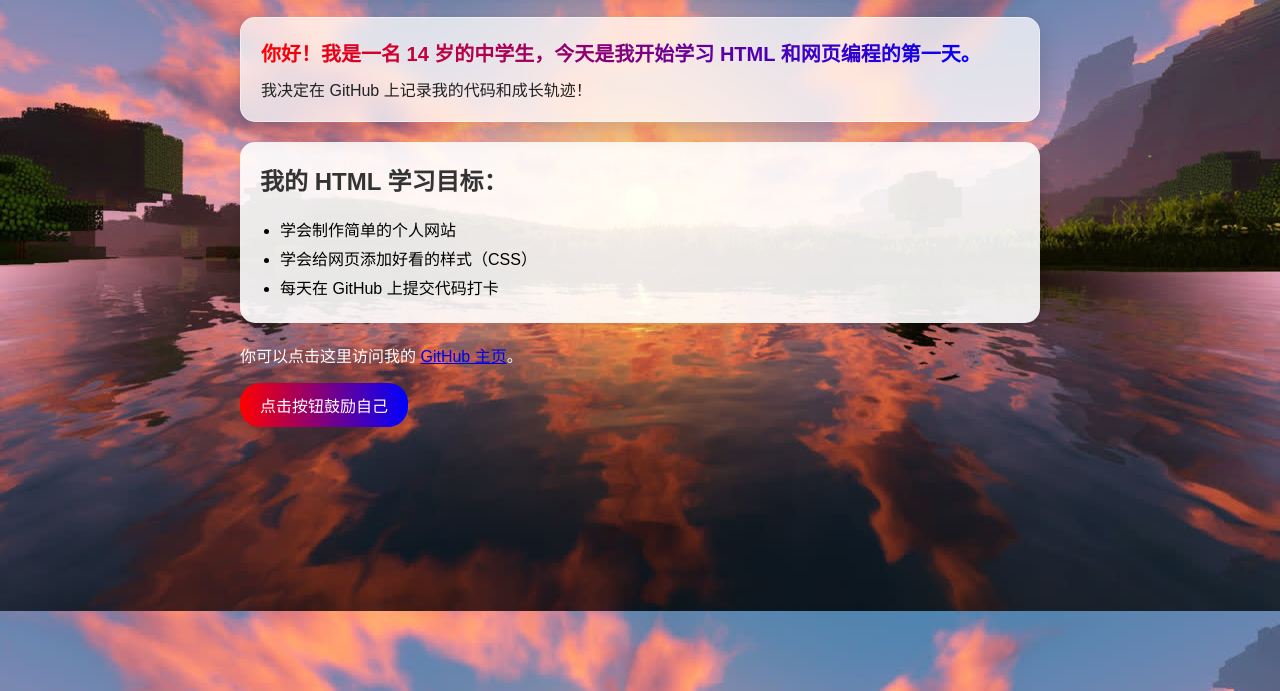
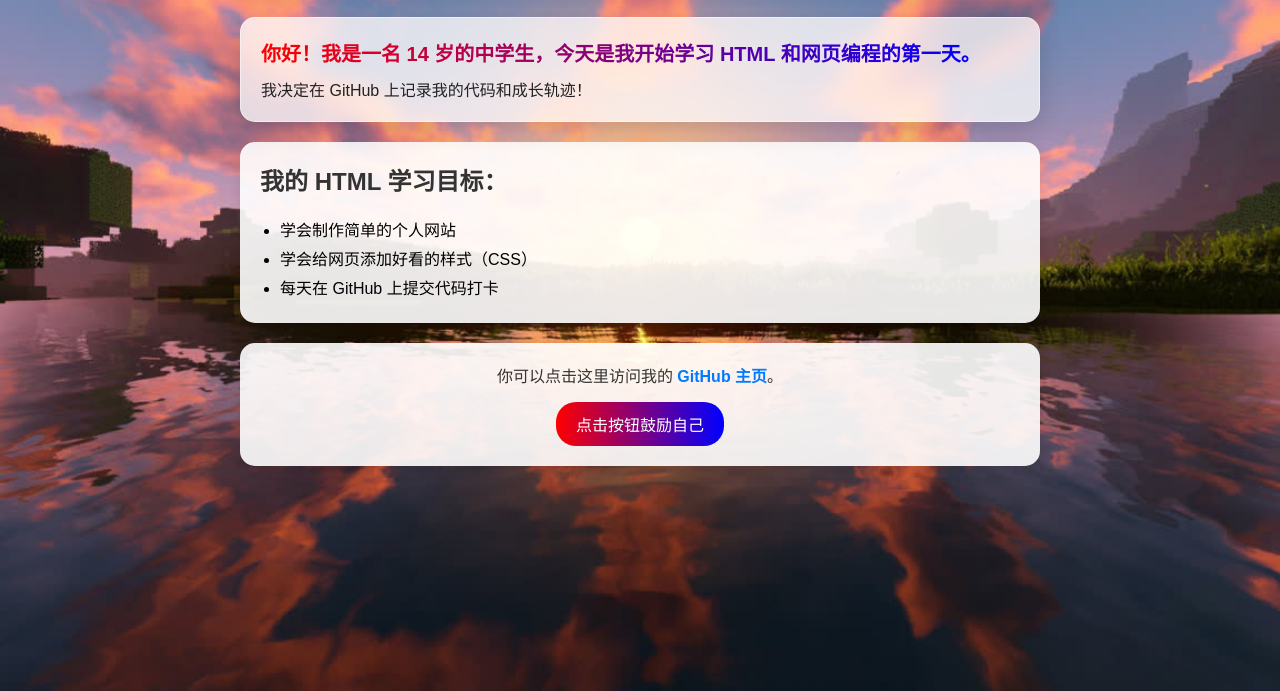
Before and after one commit to jiebochua-tech/code, a plain HTML site: page index.html in a window 1280 px wide. Shown: the part 109-800 px from the top of the page. Drawn offline with Linux system fonts and the light colour scheme.

Commit message:
Refactor HTML structure and enhance styles
Updated styles for background and added new sections for learning goals and interaction buttons.

```diff
--- a/index.html
+++ b/index.html
@@ -7,23 +7,22 @@
         body {
             background-image: url('minecraft.jpg');
             background-size: cover;
+            background-position: center;
+            background-attachment: fixed;
             font-family: sans-serif; /*改变全文字体*/
-						 max-width: 800px; /*限制内容长度*/
-        margin: 0 auto; /*水平居中内容*/
-        padding: 20px; /*给页面四周增加 20 像素的内边距*/
+            max-width: 800px;        /*限制内容长度*/
+            margin: 0 auto;         /*水平居中内容*/
+            padding: 20px;          /*给页面四周增加 20 像素的内边距*/
         }
     </style>
 </head>
 <body>
 
-    <!-- 1. 网页主标题（卡片包覆） -->
-<div style="background-color: pink; padding: 20px;
-border-radius: 15px; box-shadow: 0 4px 12px rgba(0,0,0,0.08); text-align: center; margin-bottom: 20px;">
+    <!-- 1. 网页主标题（粉色卡片） -->
+    <div style="background-color: pink; padding: 20px; border-radius: 15px; box-shadow: 0 4px 12px rgba(0,0,0,0.08); text-align: center; margin-bottom: 20px;">
         <h1 style="color: blue; -webkit-text-stroke: 3px white; paint-order: stroke fill; margin: 0;">Hello GitHub! 这是我的第一个 HTML 网页 </h1>
     </div>
 
-
-    <!-- 2. 段落介绍（白色半透明卡片包覆） -->
     <!-- 2. 段落介绍（贴合背景的白色半透明卡片） -->
     <div style="background-color: rgba(255, 255, 255, 0.75); padding: 20px; border-radius: 15px; box-shadow: 0 8px 24px rgba(0, 0, 0, 0.15); margin-bottom: 20px; backdrop-filter: blur(10px); -webkit-backdrop-filter: blur(10px); border: 1px solid rgba(255, 255, 255, 0.5);">
         <!-- 渐变色彩文字 -->
@@ -31,6 +30,7 @@ border-radius: 15px; box-shadow: 0 4px 12px rgba(0,0,0,0.08); text-align: center
         <!-- 普通说明文字 -->
         <p style="margin: 0; color: #222;">我决定在 GitHub 上记录我的代码和成长轨迹！</p>
     </div>
+
     <!-- 3. 学习目标列表 -->
     <div style="background-color: rgba(255, 255, 255, 0.9); padding: 20px; border-radius: 15px; box-shadow: 0 4px 12px rgba(0, 0, 0, 0.1); margin-bottom: 20px;">
         <h2 style="margin-top: 0; color: #333;">我的 HTML 学习目标：</h2>
@@ -41,13 +41,14 @@ border-radius: 15px; box-shadow: 0 4px 12px rgba(0,0,0,0.08); text-align: center
             <li>每天在 GitHub 上提交代码打卡</li>
         </ul>
     </div>
-    <!-- 4. 链接 -->
-    <p style="color:white">你可以点击这里访问我的 <a href="https://github.com/jiebochua-tech">GitHub 主页</a>。</p>
-<button
-    onclick="alert('加油！')"
-    style="background-image: linear-gradient(to right, red, blue); color: white; border: none; padding: 10px 20px; border-radius: 20px; cursor: pointer; font-size: 16px">
+
+    <!-- 4. 链接与互动按钮卡片 -->
+    <div style="background-color: rgba(255, 255, 255, 0.9); padding: 20px; border-radius: 15px; box-shadow: 0 4px 12px rgba(0, 0, 0, 0.1); text-align: center;">
+        <p style="margin-top: 0; margin-bottom: 15px; color: #333;">你可以点击这里访问我的 <a href="https://github.com/jiebochua-tech" style="color: #007bff; text-decoration: none; font-weight: bold;">GitHub 主页</a>。</p>
+        <button onclick="alert('加油！')" style="background-image: linear-gradient(to right, red, blue); color: white; border: none; padding: 10px 20px; border-radius: 20px; cursor: pointer; font-size: 16px;">
             点击按钮鼓励自己
         </button>
+    </div>
 
 </body>
 </html>
```
Lines whose indentation alone changed are shown as unchanged.
